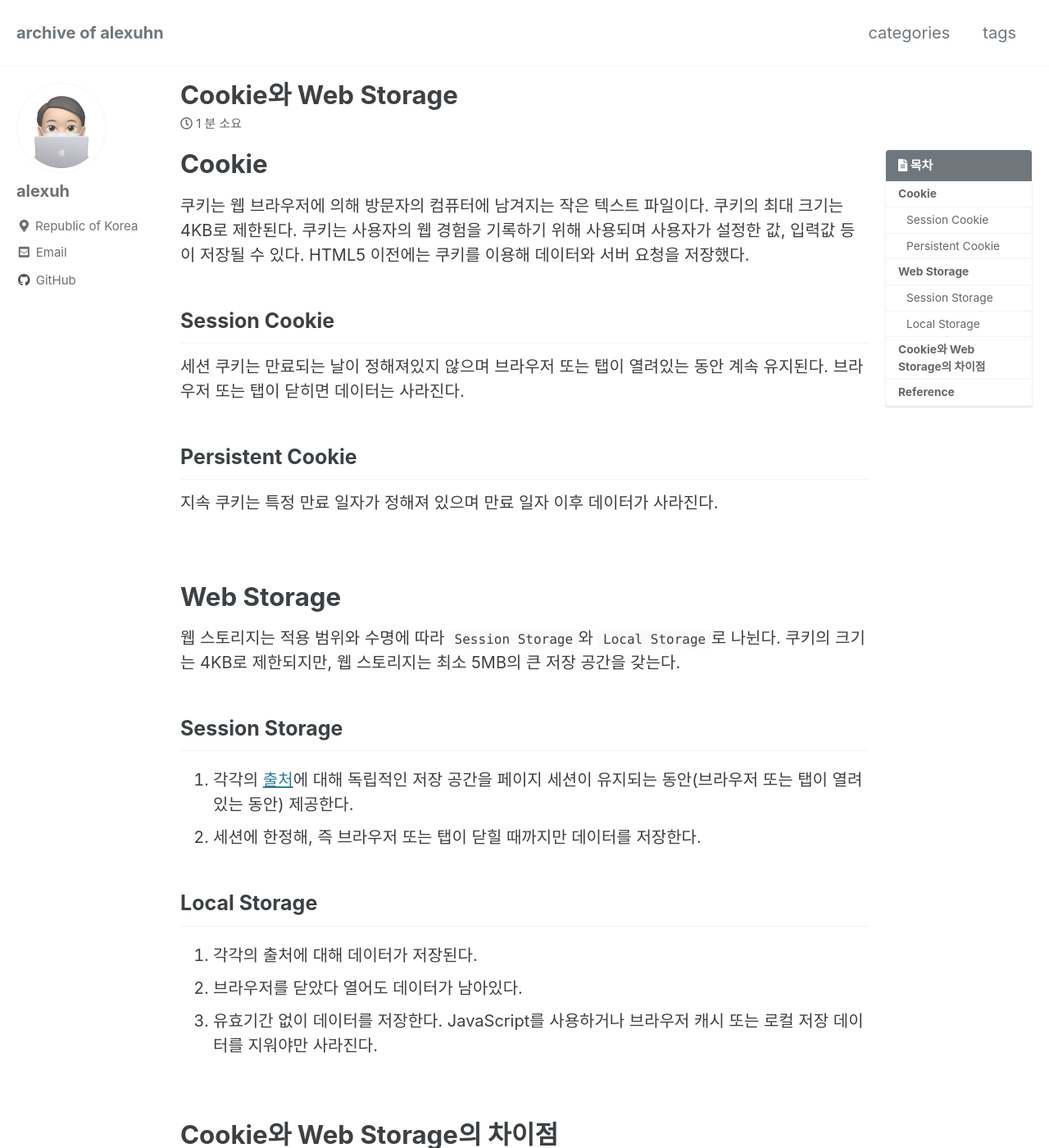
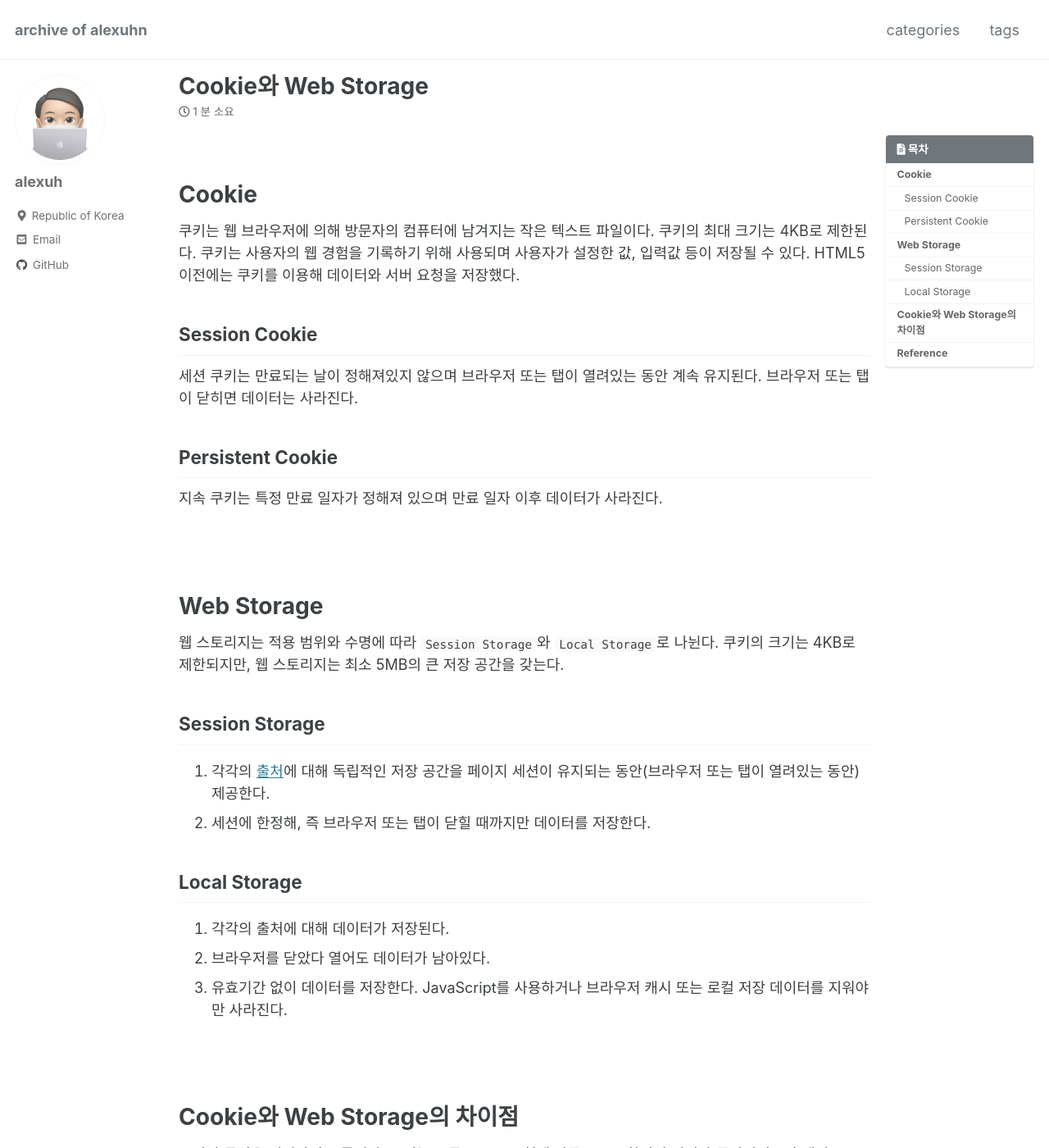
Before and after one commit to alexuhn/alexuhn.github.io-old, a Jekyll site: the page built from _posts/TIL/2022-03-13-Cookie와-Web-Storage.md, in a window 1280 px wide and 1400 px high. Shown: the whole window at 82% size. Built offline with Jekyll 4.4.1, drawn with Linux system fonts in a browser that asks for light colours; cached includes are drawn as plain includes; some web fonts are replaced; comment, search, counter and statistics services are not loaded.

Commit message:
Edit page style

```diff
--- a/_sass/minimal-mistakes/_base.scss
+++ b/_sass/minimal-mistakes/_base.scss
@@ -34,7 +34,7 @@ h6 {
 }
 
 h1 {
-  margin-top: 0;
+  // margin-top: 0;
   font-size: $h-size-1;
 }
 
--- a/_sass/minimal-mistakes/_reset.scss
+++ b/_sass/minimal-mistakes/_reset.scss
@@ -21,7 +21,7 @@ html {
   }
 
   @include breakpoint($x-large) {
-    font-size: 20px;
+    font-size: 18px;
   }
 
   -webkit-text-size-adjust: 100%;
--- a/_sass/minimal-mistakes/_variables.scss
+++ b/_sass/minimal-mistakes/_variables.scss
@@ -10,7 +10,8 @@ $doc-font-size: 16 !default;
 
 /* paragraph indention */
 $paragraph-indent: false !default; // true, false (default)
-$indent-var: 1.3em !default;
+// $indent-var: 1.3em !default;
+$indent-var: 1em !default;
 
 /* system typefaces */
 $serif: Pretendard, Georgia, Times, serif !default;
```
Also changed, not shown: _sass/minimal-mistakes/_page.scss (+6 -1 lines).
